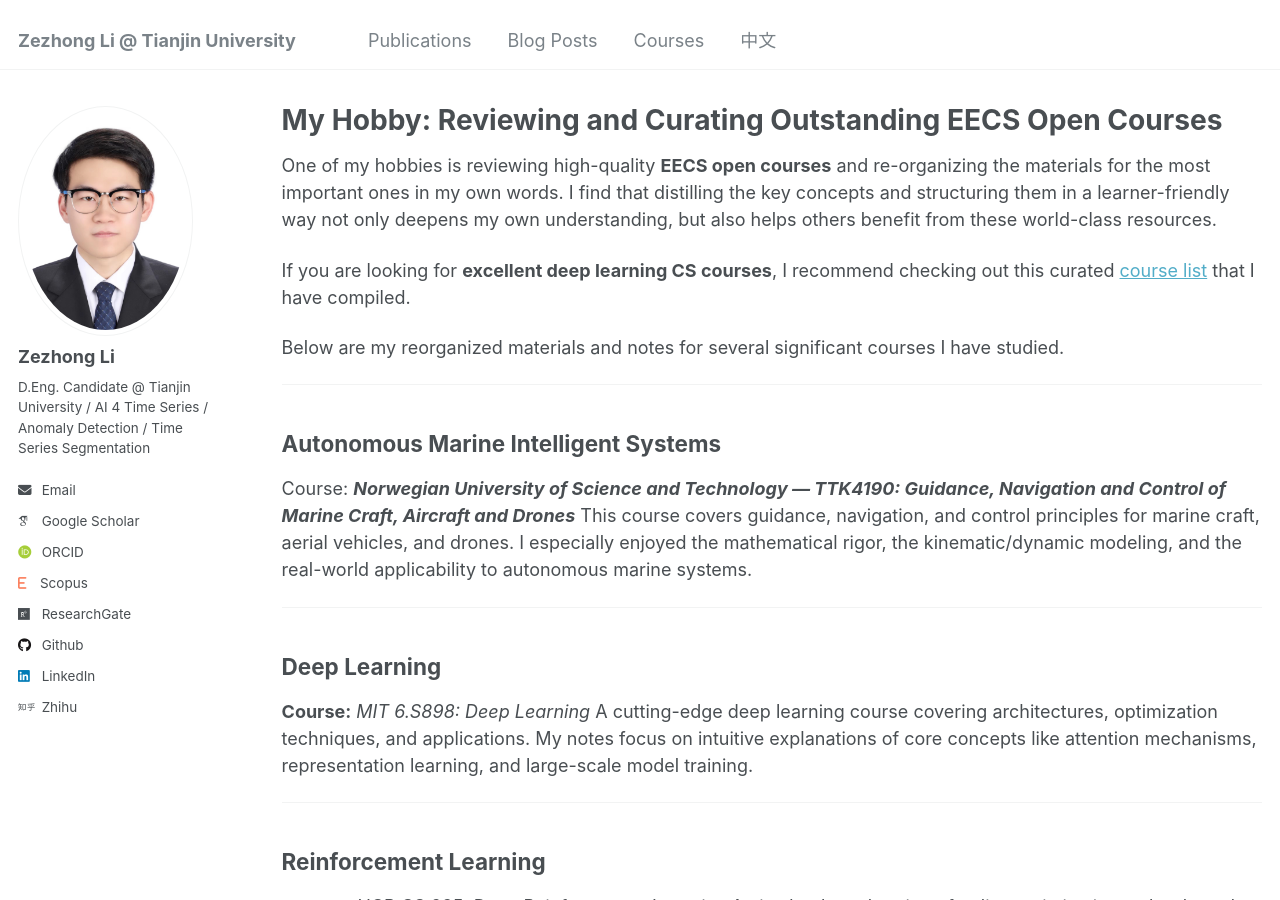
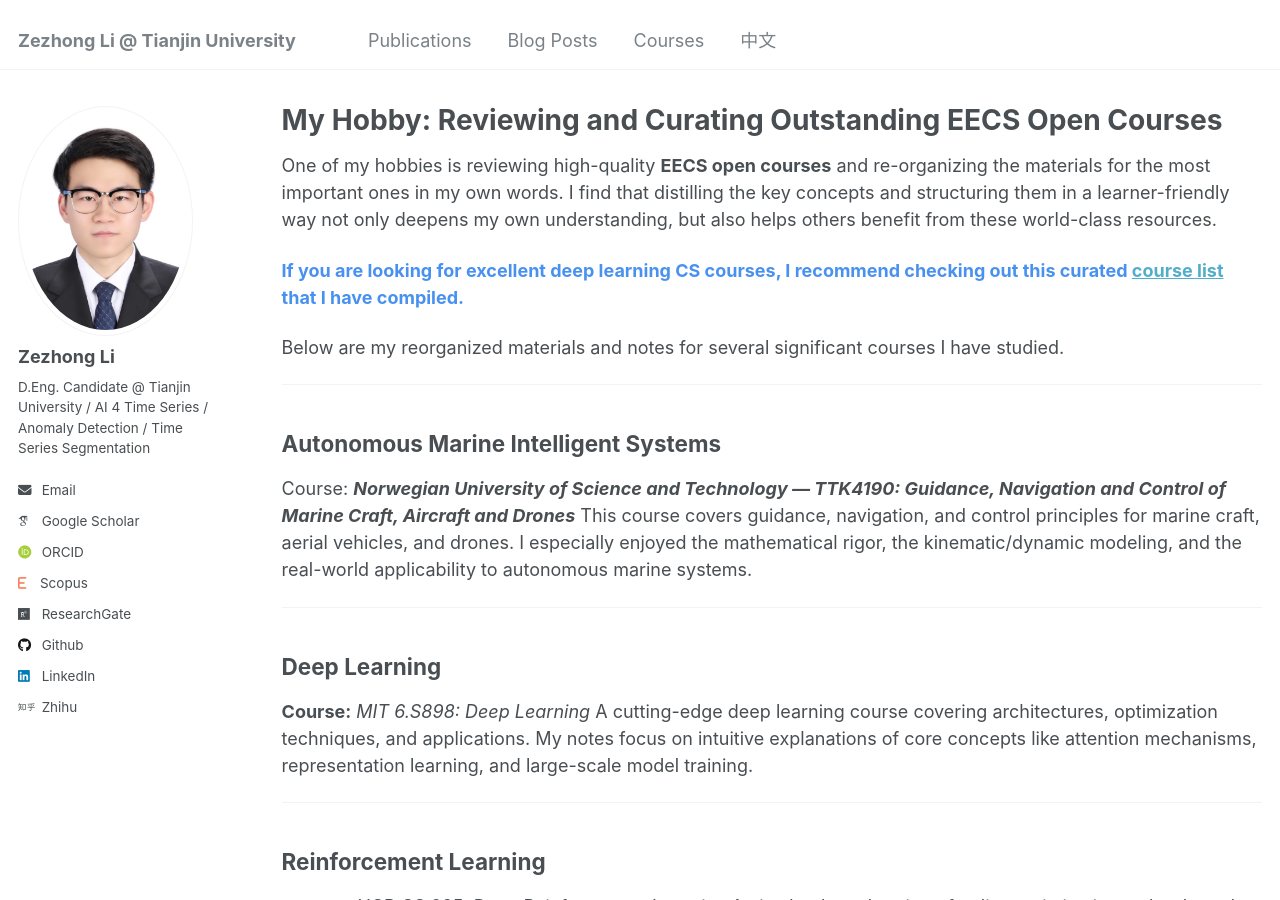
Before and after one commit to lzz19980125/lzz19980125.github.io, a Jekyll site: the page built from _pages/courses.md, in a window 1280 px wide and 900 px high. Built offline with Jekyll 4.4.1, drawn with Linux system fonts in a browser that asks for light colours; some web fonts are replaced.

Commit message:
Update courses.md

```diff
--- a/_pages/courses.md
+++ b/_pages/courses.md
@@ -7,7 +7,7 @@ author_profile: true
 
 One of my hobbies is reviewing high-quality **EECS open courses** and re-organizing the materials for the most important ones in my own words. I find that distilling the key concepts and structuring them in a learner-friendly way not only deepens my own understanding, but also helps others benefit from these world-class resources.
 
-If you are looking for **excellent deep learning CS courses**, I recommend checking out this curated [course list](https://lzz19980125.github.io/posts/2025-8-8-cs%20courses%20list) that I have compiled.
+<span style="color:rgb(72, 145, 240)">**If you are looking for excellent deep learning CS courses, I recommend checking out this curated [course list](https://lzz19980125.github.io/posts/2025-8-8-cs%20courses%20list) that I have compiled.**</span>
 
 Below are my reorganized materials and notes for several significant courses I have studied.
 
```
